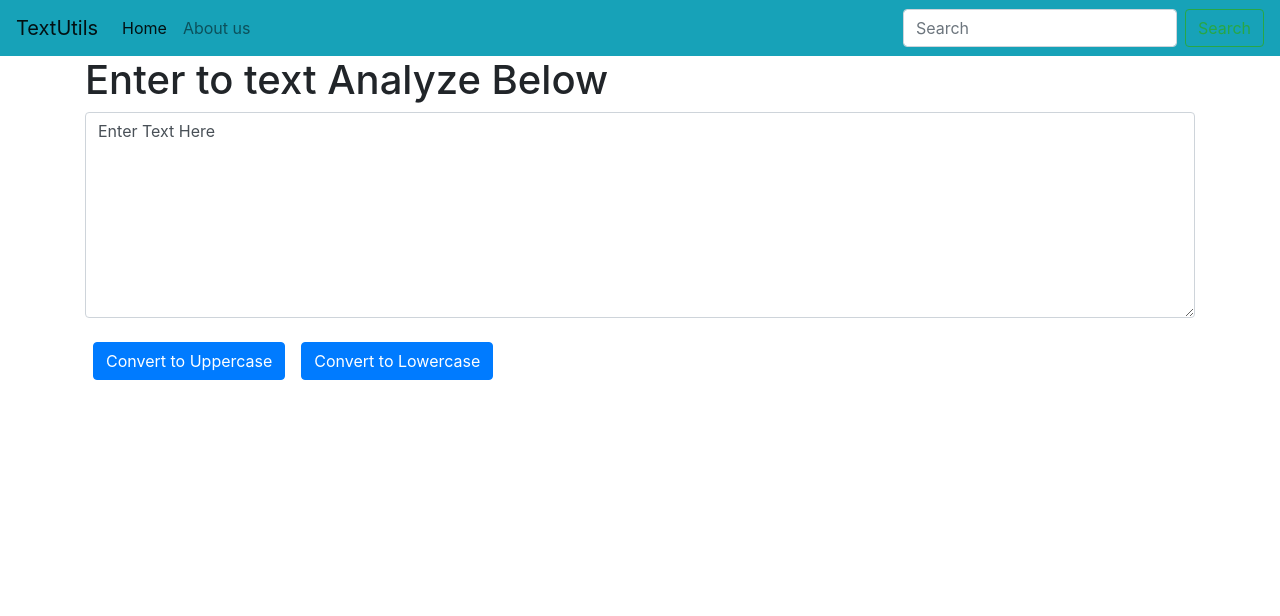
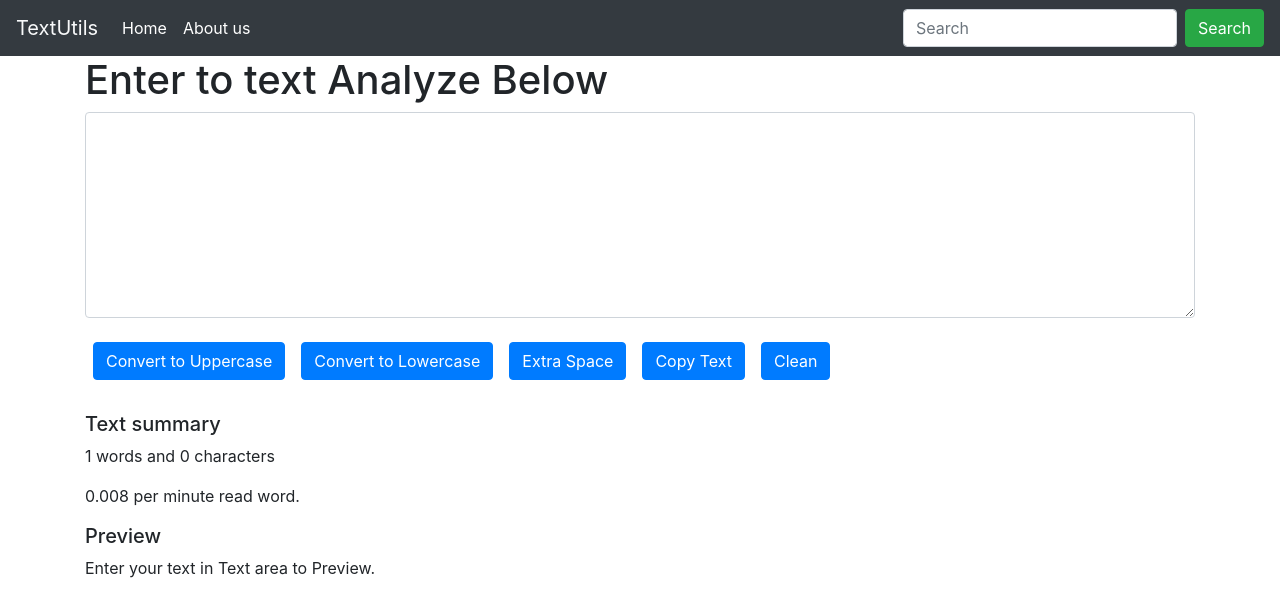
Before and after one commit to Github-9110/TextUtiles_ReactjsOnly, a React (Vite) app: page / in a window 1280 px wide. Shown: the top 616 px of the page. Built offline with nearby package versions, Linux system fonts and the light colour scheme.

Commit message:
text case clear, remove exrap space

```diff
--- a/package.json
+++ b/package.json
@@ -10,6 +10,7 @@
     "preview": "vite preview"
   },
   "dependencies": {
+    "html2canvas": "^1.4.1",
     "react": "^18.3.1",
     "react-dom": "^18.3.1"
   },
--- a/src/components/Navbar.jsx
+++ b/src/components/Navbar.jsx
@@ -4,9 +4,9 @@ import PropTypes from 'prop-types'
 
 export default function Navbar(props) {
   return (
-    <nav className="navbar navbar-expand-lg navbar-light bg-info">
+    <nav className="navbar navbar-expand-lg navbar-light bg-dark">
 
-  <a className="navbar-brand" href="/">{props.title}</a>
+  <a className="navbar-brand text-light" href="/">{props.title}</a>
   <button className="navbar-toggler" type="button" data-toggle="collapse" data-target="#navbarSupportedContent" aria-controls="navbarSupportedContent" aria-expanded="false" aria-label="Toggle navigation">
     <span className="navbar-toggler-icon"></span>
   </button>
@@ -14,15 +14,15 @@ export default function Navbar(props) {
   <div className="collapse navbar-collapse" id="navbarSupportedContent">
     <ul className="navbar-nav mr-auto">
       <li className="nav-item active">
-        <a className="nav-link" href="/">{props.homeTitle} <span className="sr-only">(current)</span></a>
+        <a className="nav-link text-white" href="/">{props.homeTitle} <span className="sr-only">(current)</span></a>
       </li>
       <li className="nav-item">
-        <a className="nav-link" href="/">{props.aboutTitle}</a>
+        <a className="nav-link text-white" href="/">{props.aboutTitle}</a>
       </li>
     </ul>
     <form className="form-inline my-2 my-lg-0">
       <input className="form-control mr-sm-2" type="search" placeholder="Search" aria-label="Search" />
-      <button className="btn btn-outline-success my-2 my-sm-0" type="submit">Search</button>
+      <button className="btn btn-success my-2 my-sm-0" type="submit">Search</button>
     </form>
   </div>
 </nav>
--- a/src/components/Textform.jsx
+++ b/src/components/Textform.jsx
@@ -1,9 +1,15 @@
 import React, {useState} from 'react';
 
 
+
 export default function Textform(props) {
+    const [text, setText] = useState("");
 
-
+   let myStyle={
+         height: 'auto',
+         minHeight: '100px',
+         maxHeight: '500px',
+         };
     /* Event handing  */
     const handleUperCase = ()=>{
         // console.log("UpperCase");
@@ -21,8 +27,26 @@ export default function Textform(props) {
         let lowerText = text.toLowerCase();
         setText(lowerText);
     }
-    const [text, setText] = useState("Enter Text Here");
+
+    const handleCopyText = ()=>{
+        let textBox = document.getElementById("MyTextForm");
+        navigator.clipboard.writeText(textBox.value);
+    }
+    const handleExtraSpace = ()=>{
+        let extraspace = text.trim()
+        .replace(/\s+/g, ' ')
+        .replace(/[_-](.)/g, (_, char) => char.toUpperCase())
+        .replace(/^([A-Z])/, match => match.toLowerCase());
+        setText(extraspace);
+    }
+
+    const handleClearText = ()=>{
+        setText("");
+    }
+
+
   return (
+    <>
     <div className="container">
     <div className=" mb-3">
         <h1>{props.heading}</h1>
@@ -30,7 +54,21 @@ export default function Textform(props) {
     </div>
     <button className="btn btn-primary m-2" onClick={handleUperCase}  >Convert to Uppercase</button>
     <button className="btn btn-primary m-2" onClick={handleLowerCase} >Convert to Lowercase</button>
+    <button className="btn btn-primary m-2" onClick={handleExtraSpace} >Extra Space</button>
+    <button className="btn btn-primary m-2" onClick={handleCopyText} >Copy Text</button>
+    <button className="btn btn-primary m-2" onClick={handleClearText} >Clean</button>
 
+
+    <div className="my-4">
+    <h5>Text summary</h5>
+    <p>{text.split(" ").length} words and {text.length} characters</p>
+    <p>{0.008*text.split(" ").length} per minute read word. </p>
+    <h5>Preview</h5>
+    <p>{text.length>0?text:" Enter your text in Text area to Preview."}</p>
+    <p> <canvas id="screenshotCanvas"></canvas></p>
    </div>
+   </div>
+
+</>
   )
 }
```
Also changed, not shown: 1 other file (tests, documents, lock files or other folders). Lines whose indentation alone changed are shown as unchanged.
